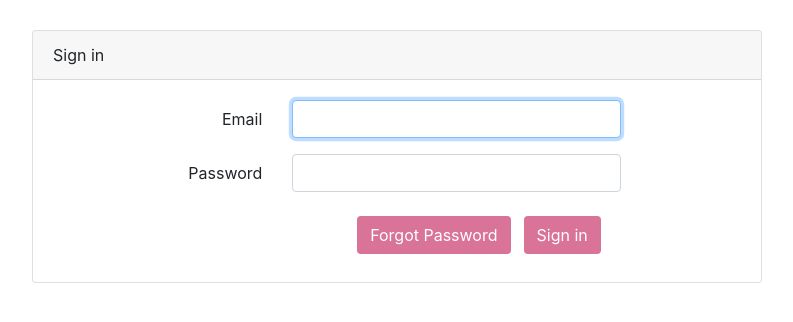
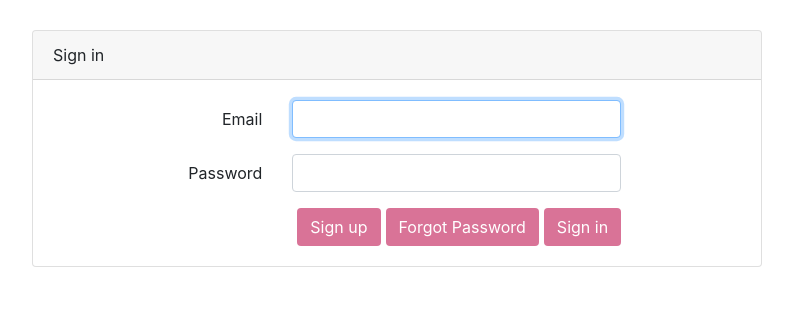
Before and after one commit to caroweng/Webrummy-frontend, a Vue app: page /#/login in a window 1280 px wide. Shown: the top 322 px of the page, without its empty margins (243-1036 px from the left). Built offline with nearby package versions, Linux system fonts and the light colour scheme; no server answers; what vue-native-websocket would draw is missing.

Commit message:
added server.js

```diff
--- a/src/components/authentification/Login.vue
+++ b/src/components/authentification/Login.vue
@@ -41,8 +41,13 @@
                             </div>
 
                             <div class="form-group row mb-0">
-                                <div class="col-md-8 offset-md-5">
-                                    <button type="submit" class="btn button m-2" v-on:click="resetPassword()">Forgot Password</button>
+                                <div class="col-md-12  offset-md-4">
+                                    <router-link to="/register">
+                                        <button type="button" class="btn button">
+                                            Sign up
+                                        </button>
+                                    </router-link>
+                                    <button type="submit" class="btn button " v-on:click="resetPassword()">Forgot Password</button>
                                     <button type="submit" class="btn button ">Sign in</button>
                                 </div>
                             </div>
--- a/src/main.js
+++ b/src/main.js
@@ -19,7 +19,7 @@ Vue.config.productionTip = false;
 Vue.config.devtools = true;
 
 Vue.use(VueRouter);
-Vue.use(VueNativeSock, 'ws://webrummy-server.herokuapp.com/socket', {
+Vue.use(VueNativeSock, 'wss://webrummy-server.herokuapp.com/socket', {
   reconnection: true, // (Boolean) whether to reconnect automatically (false)
   reconnectionAttempts: 20, // (Number) number of reconnection attempts before giving up (Infinity),
   reconnectionDelay: 1000, // (Number) how long to initially wait before attempting a new (1000)
```
Also changed, not shown: package.json (+5 -2 lines), server.js (added, +8 -0 lines), src/components/PreMenu.vue (+0 -7 lines).
